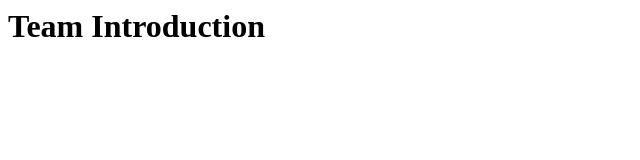
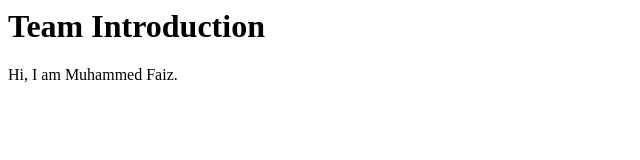
Before and after one commit to dark-faiz/team-intro, a plain HTML site: page index.html in a window 1280 px wide. Shown: the whole page, without its empty margins (0-640 px from the left). Drawn offline with Linux system fonts and the light colour scheme.

Commit message:
Added my introduction

```diff
--- a/index.html
+++ b/index.html
@@ -1,4 +1,3 @@
-
 <html>
 <head>
     <title>Team Introduction</title>
@@ -7,5 +6,9 @@
 
     <h1>Team Introduction</h1>
 
+    <p>
+        Hi, I am Muhammed Faiz.
+    </p>
+
 </body>
 </html>
```
